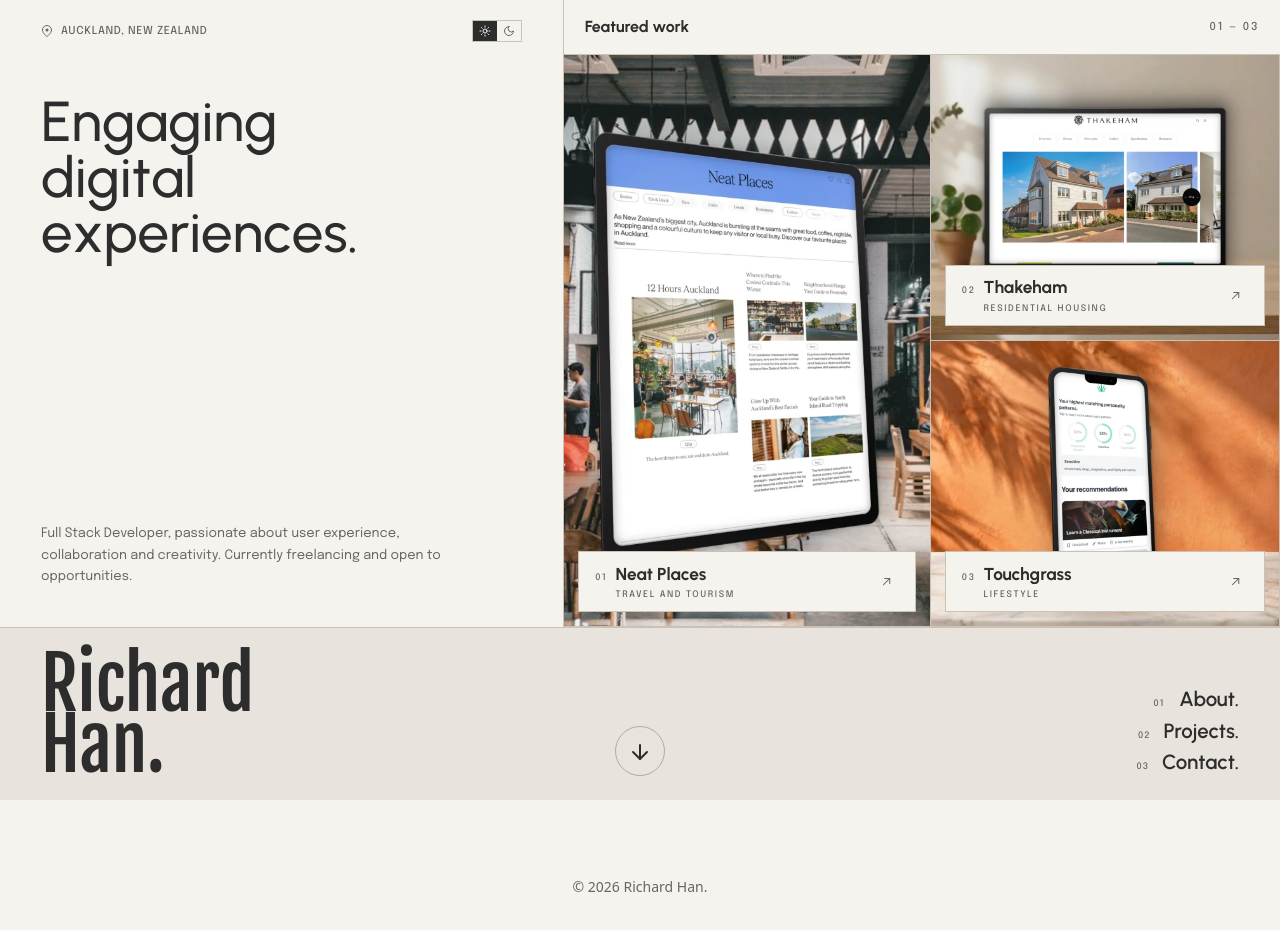
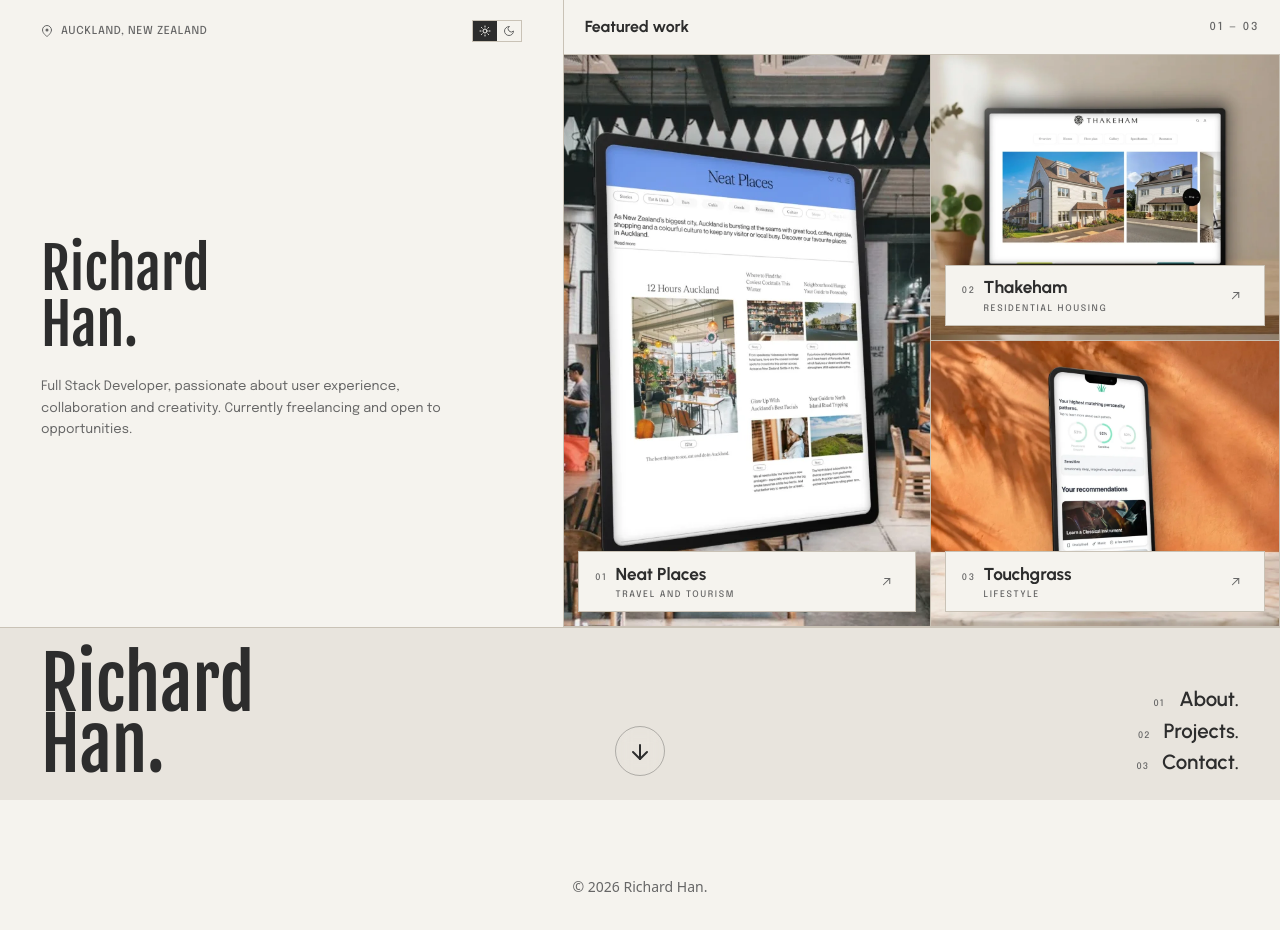
Before and after one commit to rlyhan/Richard-Han-Portfolio-New, a React (Vite) app: page / in a window 1280 px wide. Shown: the top 930 px of the page. Built offline with nearby package versions, Linux system fonts and the light colour scheme.

Commit message:
feat: lead the hero with the name
The h1 reads "Richard Han." in the bar's heading face, centred in the
intro column with the note directly under it.

Co-Authored-By: Claude Opus 5.5 <noreply@anthropic.com>

```diff
--- a/src/components/home/HomeIntro.jsx
+++ b/src/components/home/HomeIntro.jsx
@@ -4,8 +4,8 @@ import Byline from "../layout/Byline";
 import SplitLine from "../common/SplitLine";
 import { NOTE_TEXT_CLASS } from "../layout/sharedClasses";
 
-// The left half of the hero: the display lines, the byline above them and the note
-// under them, all on the hero's paper ground.
+// The left half of the hero: the byline at the top, and the name with the note
+// under it centred in what's left, all on the hero's paper ground.
 //
 // Three planes the hero's exit moves, and they don't all leave together — see
 // useHeroHandoff. The h1's lines and the note rise (`setLineRef`, `setNoteRef`);
@@ -19,10 +19,11 @@ const HomeIntro = ({ headingRef, setLineRef, setNoteRef, setToplineRef }) => (
   >
     <Byline topLineRef={setToplineRef} wrapLocationBelowMd />
 
+    <div className="my-auto pt-[clamp(1.15rem,4.2svh,2.2rem)] md:pt-[clamp(2.4rem,7vh,5.6rem)]">
       <h1
         ref={headingRef}
         id="home-heading"
-      className="mt-[clamp(1.15rem,4.2svh,2.2rem)] font-urbanist text-[clamp(2.6rem,min(12.8vw,7.2svh),4.25rem)] leading-[1.02] font-medium text-ink md:mt-[clamp(2.4rem,7vh,5.6rem)] md:leading-[0.99] md:max-wide:text-[clamp(2.6rem,4.4vw,4.25rem)] wide:text-[clamp(4.25rem,5.9vw,5.875rem)]"
+        className="font-heading text-[clamp(2.6rem,min(12.8vw,7.2svh),4.25rem)] leading-[1.02] text-ink md:leading-[0.99] md:max-wide:text-[clamp(2.6rem,4.4vw,4.25rem)] wide:text-[clamp(4.25rem,5.9vw,5.875rem)]"
       >
         {INTRO_LINES.map((line, i) => (
           <span
@@ -39,12 +40,13 @@ const HomeIntro = ({ headingRef, setLineRef, setNoteRef, setToplineRef }) => (
       <p
         ref={setNoteRef}
         className={cn(
-        "mt-auto max-w-[25.5rem] pt-[clamp(0.95rem,3svh,1.6rem)] font-epilogue md:pt-10",
+          "mt-[clamp(0.95rem,3svh,1.6rem)] max-w-[25.5rem] font-epilogue md:mt-6",
           NOTE_TEXT_CLASS,
         )}
       >
         {INTRO_NOTE}
       </p>
+    </div>
   </section>
 );
 
--- a/src/data/home.data.js
+++ b/src/data/home.data.js
@@ -4,10 +4,6 @@ import { fitOf } from "./shots.data";
 // The hero's copy and the slice of the project list it puts on the front page.
 // Nothing here restates a project: the cards read name and category straight off
 // projects.data, so the homepage can't drift from the Projects section below it.
-
-// Four lines, because the hero's exit throws them off the screen as four planes —
-// see useHeroHandoff.
-export const INTRO_LINES = ["Engaging", "digital", "experiences."];
 
 export const INTRO_NOTE =
   "Full Stack Developer, passionate about user experience, collaboration and creativity. Currently freelancing and open to opportunities.";
@@ -18,6 +14,10 @@ export const INTRO_TOPLINE = {
   name: "Richard Han",
   location: "Auckland, New Zealand",
 };
+
+// A line per word, because the hero's exit throws each line off the screen as its
+// own plane — see useHeroHandoff.
+export const INTRO_LINES = `${INTRO_TOPLINE.name}.`.split(" ");
 
 export const FEATURED_LABEL = "Featured work";
 
--- a/src/index.css
+++ b/src/index.css
@@ -3,8 +3,9 @@
 
 /* Self-hosted from public/fonts, in three families:
 
-     Fjalla One  the page's headings, and the name at the foot of the hero
-     Urbanist    the hero's display voice — its h1, the work panel's heading
+     Fjalla One  the page's headings, and the name — the hero's h1 and the
+                 bar at its foot
+     Urbanist    the hero's display voice — the work panel's heading,
                  each project's title and a write-up's opening idea
      Epilogue    the reading voice — the hero's byline, its closing note and
                  every small-caps label on the spread, and the body copy on
--- a/tailwind.config.js
+++ b/tailwind.config.js
@@ -104,9 +104,9 @@ export default {
       // index.css for which weights of them are actually loaded.
       //
       // `heading` is the page's own; `urbanist` and `epilogue` are the hero's
-      // pair. The name at the
-      // foot of the hero is the one thing that crosses over: it keeps the
-      // page's heading face rather than the hero's display face.
+      // pair. The name is the one thing that crosses over: in the hero's h1
+      // and in the bar at its foot, it keeps the page's heading face rather
+      // than the hero's display face.
       fontFamily: {
         heading: ['"Fjalla One"', "system-ui", "sans-serif"],
         urbanist: ["Urbanist", "system-ui", "sans-serif"],
```
Lines whose indentation alone changed are shown as unchanged.
